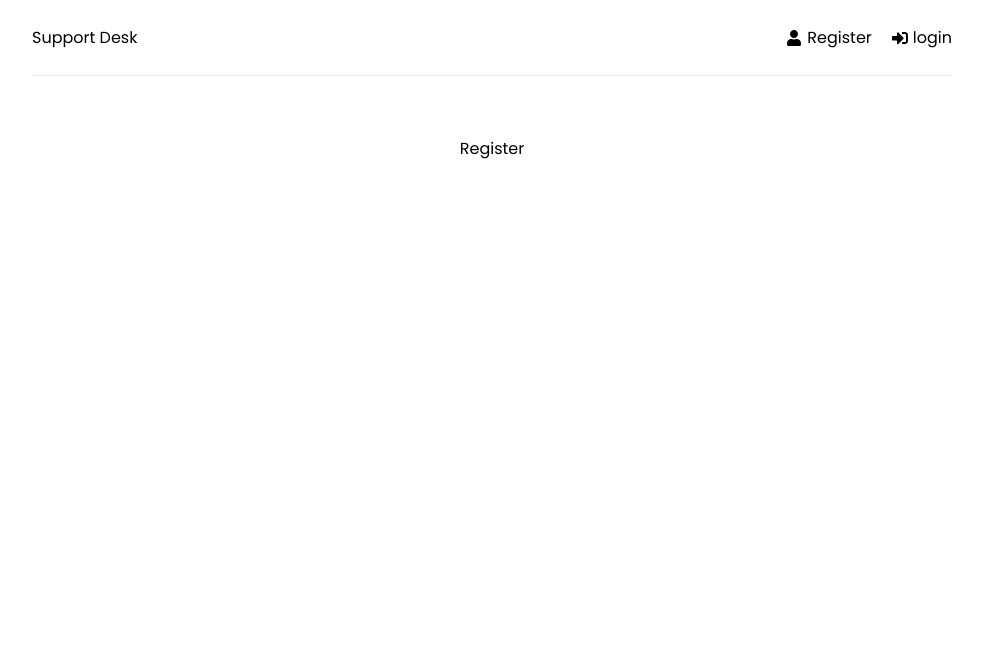
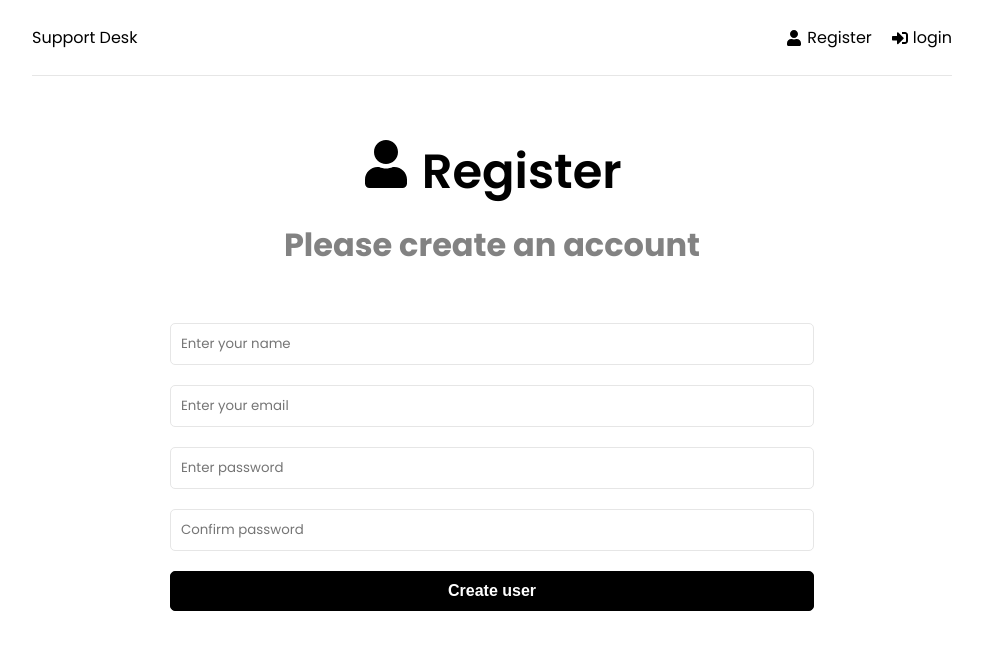
Before and after one commit to jawale204/SupportDesk, a React (Create React App) app in the folder frontend/: page /register in a window 1280 px wide. Shown: the top 650 px of the page, without its empty margins (148-1131 px from the left). Built offline with nearby package versions, Linux system fonts and the light colour scheme.

Commit message:
register login pages added

```diff
--- a/frontend/src/App.js
+++ b/frontend/src/App.js
@@ -3,6 +3,8 @@
 import Login from "./pages/Login";
 import Register from "./pages/Register";
 import Header from "./components/Header";
+import { ToastContainer } from "react-toastify";
+import "react-toastify/dist/ReactToastify.css";
 function App() {
   return (
     <>
@@ -14,6 +16,7 @@
             <Route path="/login" exact element={<Login />}></Route>
             <Route path="/register" exact element={<Register />}></Route>
           </Routes>
+          <ToastContainer />
         </BrowserRouter>
       </div>
     </>
--- a/frontend/src/pages/Login.jsx
+++ b/frontend/src/pages/Login.jsx
@@ -1,5 +1,66 @@
+import { FaSignInAlt } from "react-icons/fa";
+import { useState } from "react";
+import { toast } from "react-toastify";
 function Login() {
-  return <div>Login</div>;
+  const [formData, setFormData] = useState({
+    name: "",
+    password: "",
+  });
+  const { email, password } = formData;
+
+  const handleSubmit = (e) => {
+    e.preventDefault();
+  };
+
+  const handleChange = (e) => {
+    setFormData((prev) => {
+      return { ...prev, [e.target.id]: e.target.value };
+    });
+  };
+  return (
+    <>
+      <section className="heading">
+        <h1>
+          <FaSignInAlt /> Login
+        </h1>
+        <p>Please log in to get support</p>
+      </section>
+      <section className="form">
+        <form onSubmit={handleSubmit}>
+          <div className="form-group">
+            <input
+              type="email"
+              id="email"
+              name="email"
+              value={email}
+              className="form-control"
+              placeholder="Enter your email"
+              onChange={handleChange}
+              required
+            />
+          </div>
+          <div className="form-group">
+            <input
+              type="password"
+              id="password"
+              name="password"
+              value={password}
+              className="form-control"
+              placeholder="Enter password"
+              onChange={handleChange}
+              required
+            />
+          </div>
+
+          <div className="form-group">
+            <button className="btn btn-block" type="submit">
+              Login user
+            </button>
+          </div>
+        </form>
+      </section>
+    </>
+  );
 }
 
 export default Login;
--- a/frontend/src/pages/Register.jsx
+++ b/frontend/src/pages/Register.jsx
@@ -1,5 +1,94 @@
+import { FaUser } from "react-icons/fa";
+import { useState } from "react";
+import { toast } from "react-toastify";
 function Register() {
-  return <div>Register</div>;
+  const [formData, setFormData] = useState({
+    name: "",
+    email: "",
+    password: "",
+    password2: "",
+  });
+  const { name, email, password, password2 } = formData;
+
+  const handleSubmit = (e) => {
+    e.preventDefault();
+    if (password !== password2) {
+      toast.error("passwords do not match");
+    }
+  };
+
+  const handleChange = (e) => {
+    setFormData((prev) => {
+      return { ...prev, [e.target.id]: e.target.value };
+    });
+  };
+  return (
+    <>
+      <section className="heading">
+        <h1>
+          <FaUser /> Register
+        </h1>
+        <p>Please create an account</p>
+      </section>
+      <section className="form">
+        <form onSubmit={handleSubmit}>
+          <div className="form-group">
+            <input
+              type="text"
+              id="name"
+              name="name"
+              value={name}
+              className="form-control"
+              placeholder="Enter your name"
+              onChange={handleChange}
+              required
+            />
+          </div>
+          <div className="form-group">
+            <input
+              type="email"
+              id="email"
+              name="email"
+              value={email}
+              className="form-control"
+              placeholder="Enter your email"
+              onChange={handleChange}
+              required
+            />
+          </div>
+          <div className="form-group">
+            <input
+              type="password"
+              id="password"
+              name="password"
+              value={password}
+              className="form-control"
+              placeholder="Enter password"
+              onChange={handleChange}
+              required
+            />
+          </div>
+          <div className="form-group">
+            <input
+              type="password"
+              id="password2"
+              name="password2"
+              value={password2}
+              className="form-control"
+              placeholder="Confirm password"
+              onChange={handleChange}
+              required
+            />
+          </div>
+          <div className="form-group">
+            <button className="btn btn-block" type="submit">
+              Create user
+            </button>
+          </div>
+        </form>
+      </section>
+    </>
+  );
 }
 
 export default Register;
```
